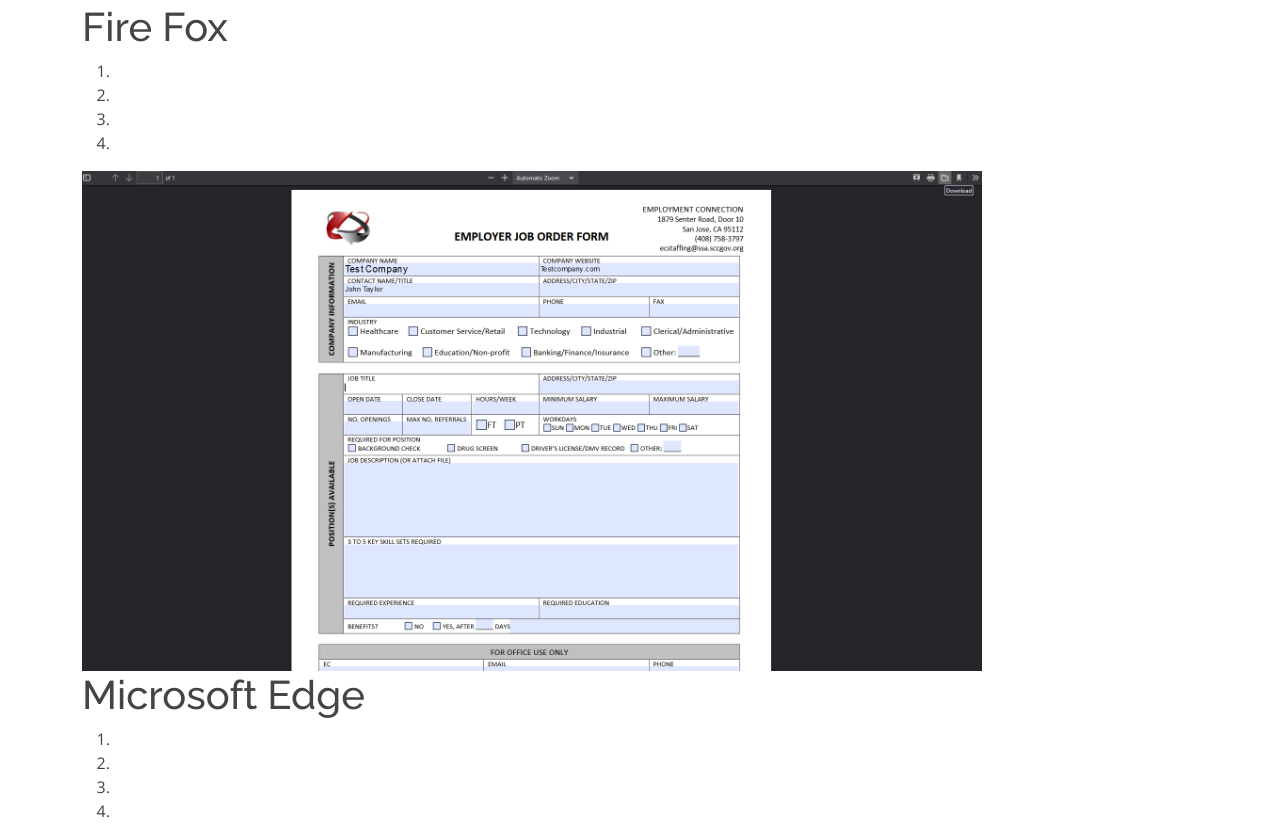
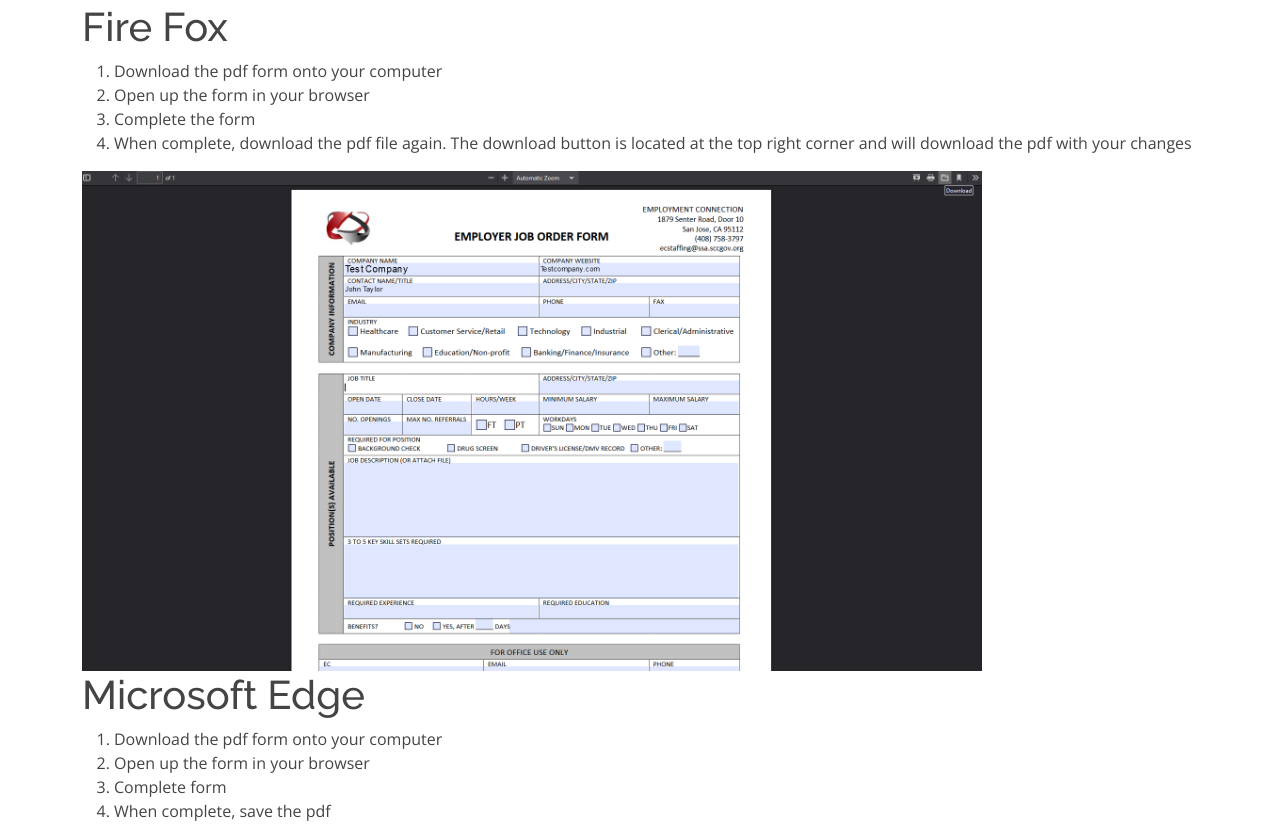
Before and after one commit to Dallincharters/Dallincharters.github.io, a plain HTML site: page index.html in a window 1280 px wide. Shown: the part 4169-4995 px from the top of the page. Drawn offline with nearby package versions, Linux system fonts and the light colour scheme.

Commit message:
Update index.html

```diff
--- a/index.html
+++ b/index.html
@@ -255,20 +255,20 @@
 
       <h1>Fire Fox</h1>
       <ol>
-        <li></li>
-        <li></li>
-        <li></li>
-        <li></li>
+        <li>Download the pdf form onto your computer</li>
+        <li>Open up the form in your browser</li>
+        <li>Complete the form</li>
+        <li>When complete, download the pdf file again. The download button is located at the top right corner and will download the pdf with your changes</li>
       </ol>
       <img src="assets/img/Screenshot3.png" width="900">
       <br>
 
       <h1>Microsoft Edge</h1>
       <ol>
-        <li></li>
-        <li></li>
-        <li></li>
-        <li></li>
+        <li>Download the pdf form onto your computer</li>
+        <li>Open up the form in your browser</li>
+        <li>Complete form</li>
+        <li>When complete, save the pdf</li>
       </ol>
       <img src="assets/img/Screenshot4.png" width="900">
       <br>
```
